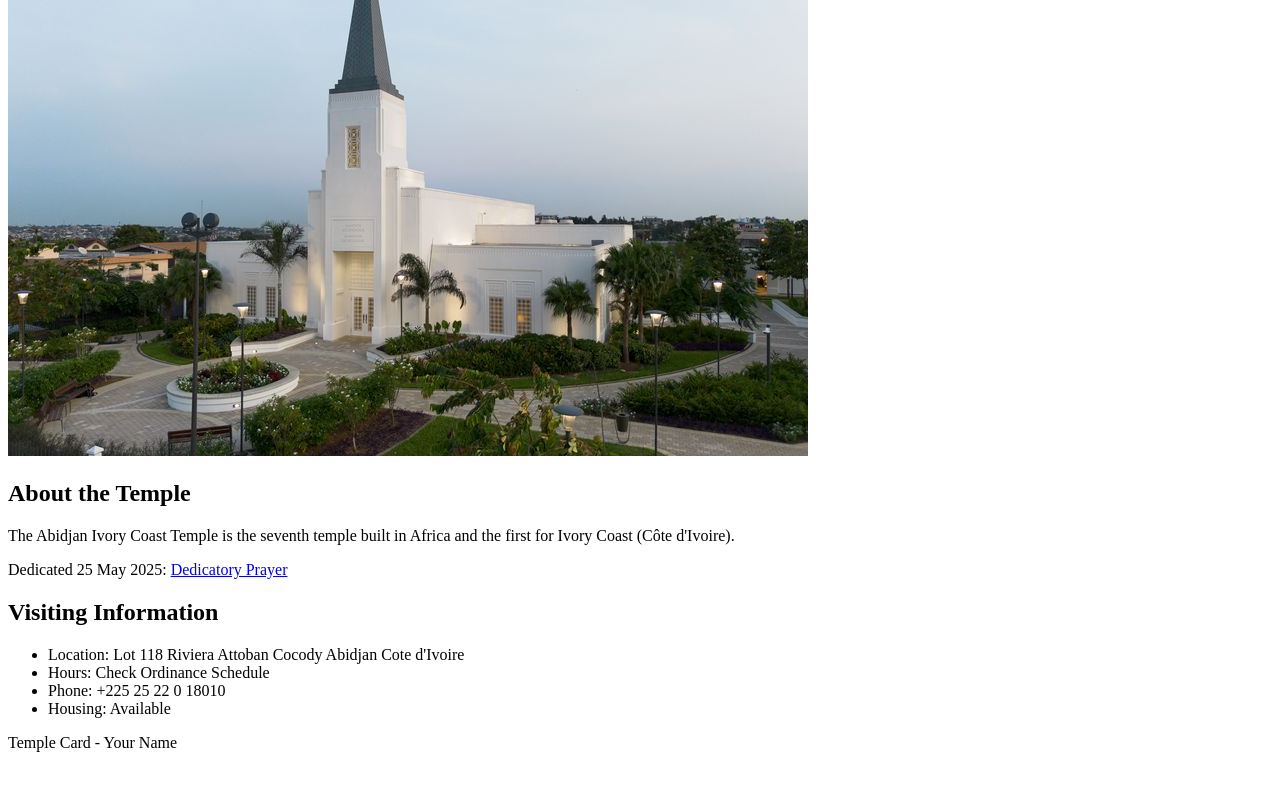
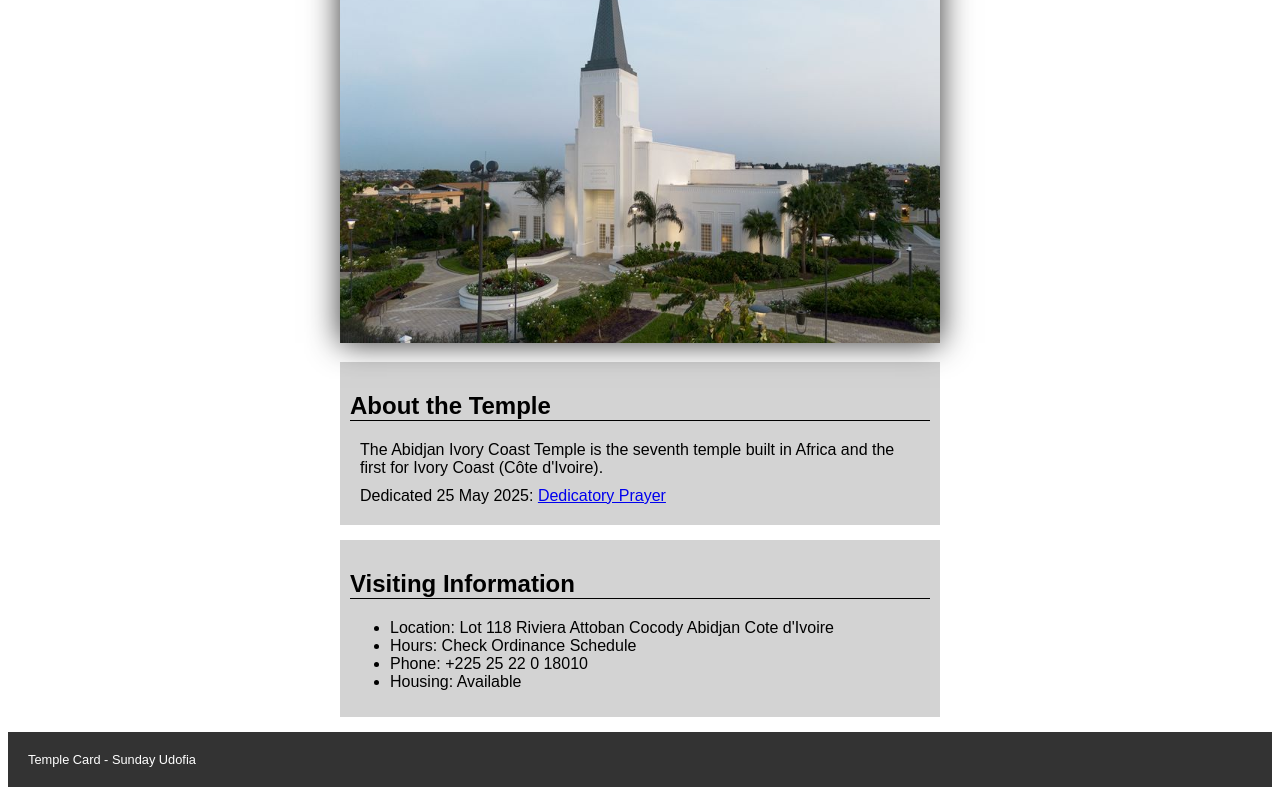
Before and after one commit to River-Sun22/wdd130, a plain HTML site: page week02/temple.html in a window 1280 px wide. Shown: the part 258-1053 px from the top of the page. Before the commit the page ends 1026 px from the top, so only its background shows below. Drawn offline with Linux system fonts and the light colour scheme.

Commit message:
Complete code along activity 2

```diff
--- /dev/null
+++ b/week02/styles/temple.css
@@ -0,0 +1,42 @@
+body {
+    font-family: Arial, Helvetica, sans-serif;
+}
+
+header, footer {
+    background-color: #333333;
+    color: white;
+    padding: 10px;
+}
+
+header {
+    font-size: 1.25rem;
+}
+
+footer {
+    font-size: 0.8rem;
+}
+
+section {
+    background-color: lightgray;
+    padding: 10px;
+    margin: 15px auto;
+}
+
+main {
+    margin: 0 auto;
+    max-width: 600px;
+}
+
+h2 {
+    border-bottom: 1px solid black;
+}
+
+picture img {
+    box-shadow: 0 0 30px #333333;
+    margin: 0 auto;
+    max-width: 100%;
+    height: auto;
+}
+p {
+    margin: 10px;
+}
--- a/week02/temple.html
+++ b/week02/temple.html
@@ -5,6 +5,7 @@
     <meta charset="UTF-8">
     <meta name="viewport" content="width=device-width, initial-scale=1.0">
     <title>Temple Card - Abidjan Cote d'Ivoire</title>
+    <link rel="stylesheet" href="styles/temple.css">
 </head>
 
 <body>
@@ -14,7 +15,7 @@
     <main>
         <h1>Abidjan Cote d'Ivoire</h1>
         <picture>
-            <img src="images/abidjan-ivory-coast.jpeg" alt="Abidjan Cote d'Ivoire Temple">
+            <img src=" images/abidjan-ivory-coast.jpeg" alt="Abidjan Cote d'Ivoire Temple">
         </picture>
         <section>
             <h2>About the Temple</h2>
@@ -35,7 +36,7 @@
         </section>
     </main>
     <footer>
-        <p>Temple Card - Your Name</p>
+        <p>Temple Card - Sunday Udofia</p>
     </footer>
 </body>
 
```
